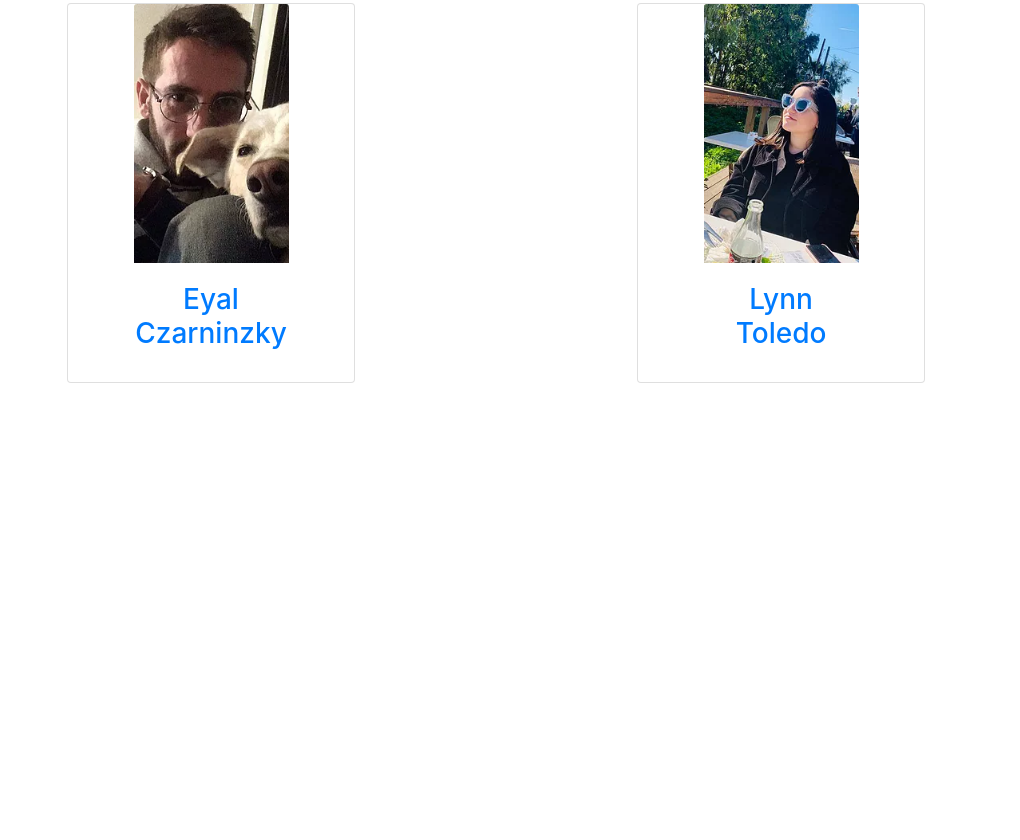
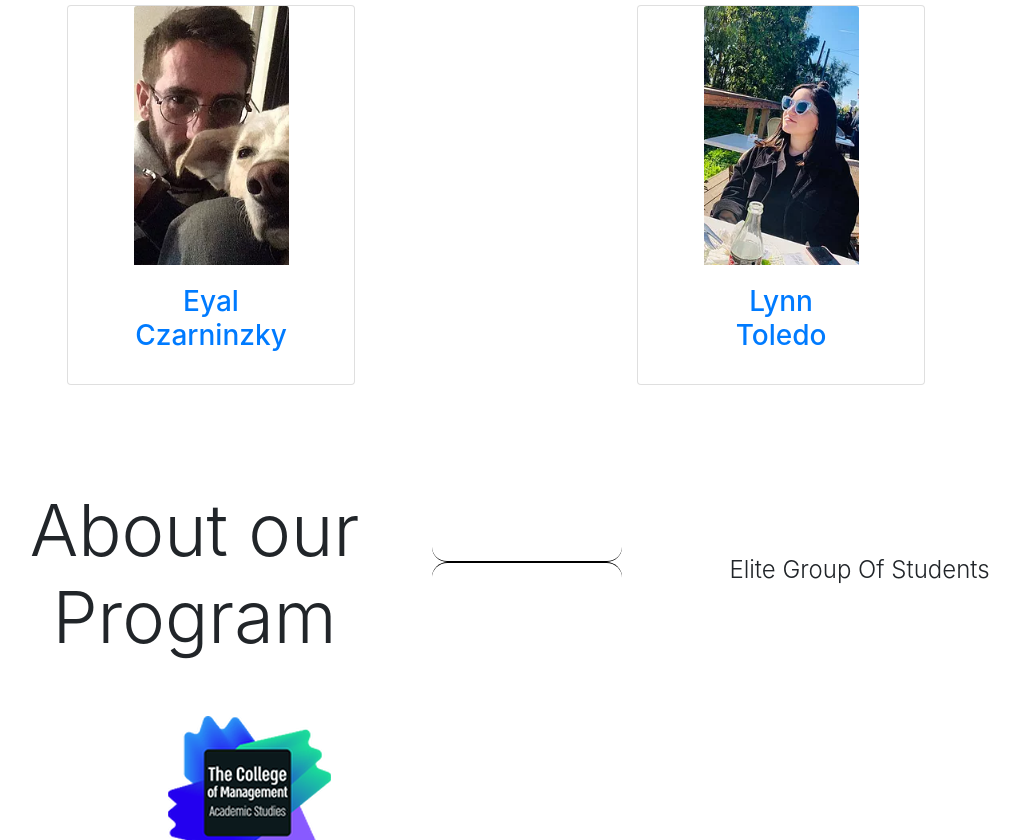
Before and after one commit to Poozmac/ColmanZicklin, a plain HTML site: page index.html in a window 1280 px wide. Shown: the part 1960-2800 px from the top of the page, without its empty margins (113-1133 px from the left). Before the commit the page ends 2371 px from the top, so only its background shows below. Drawn offline with nearby package versions, Linux system fonts and the light colour scheme.

Commit message:
add about section

```diff
--- a/css/styles.css
+++ b/css/styles.css
@@ -12,7 +12,7 @@
 
 /* Flaired edges, by Tomas Theunissen */
 
-#team hr {
+hr {
   overflow: visible; /* For IE */
   height: 30px;
   border-style: solid;
@@ -23,7 +23,7 @@
   padding-left: 0 !important;
 }
 
-#team hr:before { /* Not really supposed to work, but does */
+hr:before { /* Not really supposed to work, but does */
   display: block;
   content: "";
   height: 30px;
@@ -38,7 +38,7 @@
   font-size: 2rem;
 }
 
-#team .lead {
+#team .lead, #about .lead {
   font-size: 1.5rem;
 }
 
@@ -52,3 +52,14 @@
     width: 100%;
   }
 }
+
+#about .display-4 {
+  font-size: 1.75rem;
+}
+
+section, .jumbotron {
+  position: relative; /* needed for footer positioning*/
+  height: auto !important; /* real browsers */
+  min-height: 100%; /* real browsers */
+  padding-top: 50px;
+}
--- a/index.html
+++ b/index.html
@@ -20,7 +20,7 @@
         <div class="collapse navbar-collapse" id="navbarSupportedContent">
           <ul class="navbar-nav mr-auto">
             <li class="nav-item active">
-              <a class="nav-link" href="#home">Home</a>
+              <a class="nav-link" href="#">Home</a>
             </li>
             <li class="nav-item">
               <a class="nav-link" href="#team">Team</a>
@@ -57,15 +57,13 @@
     </div>
   </header>
 
-  <section id="team" class="pt-lg-5">
+  <section id="team" class="pt-lg-5 my-5">
     <div class="container text-center">
       <div class="row align-items-center justify-content-between">
         <div class="col-lg-4">
           <h2 class="display-3">OUR Team</h2>
         </div>
         <hr class="col-lg-3">
-          <!-- <hr>
-        </div> -->
         <div class="col">
           <p class="lead">Entrepreneurship is a way of life</p>
         </div>
@@ -203,8 +201,37 @@
     </div>
   </section>
 
-  <section id="about">
-
+  <section id="about" class="my-5">
+    <div class="container text-center">
+      <div class="row align-items-center justify-content-between">
+        <div class="col-lg-5">
+          <h2 class="display-3">About our Program</h2>
+        </div>
+        <hr class="col-lg-2">
+        <div class="col">
+          <p class="lead">Elite Group Of Students</p>
+        </div>
+      </div>
+      <div class="container">
+        <div class="row justify-content-between my-5">
+          <div class="col-md-6">
+            <img src="./imgs/Colman.webp" alt="Colman logo" >
+          </div>
+          <div class="col-md-6">
+            <img src="./imgs/Zicklin.webp" alt="Zicklin logo" >
+          </div>
+        </div>
+        <div class="row my-5">
+          <div class="col">
+            <p class="display-4">
+              Our team is the elite of Colman College Israel.<br>
+              We take part in a dual Master Degree program that credits us with MBA & MS.C Entrepreneurship.<br>
+              Our purpose is to explore NY ecosystem, Find partnership opportunities and help to enlarge the Israel Innovation Ecosystem.
+            </p>
+          </div>
+        </div>
+      </div>
+    </div>
   </section>
 
   <section id="partners">
```
Also changed, not shown: imgs/Colman.webp (added), imgs/Zicklin.webp (added).
